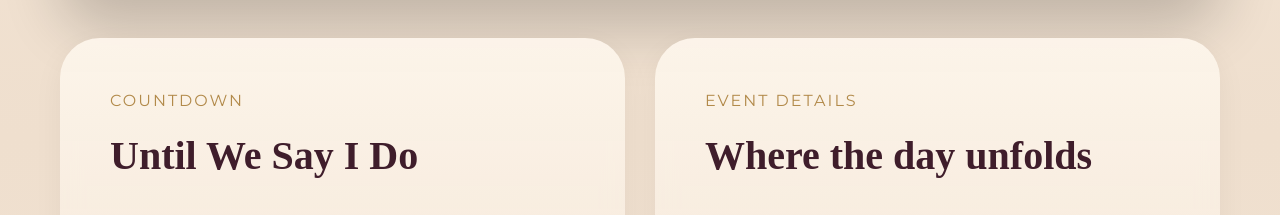
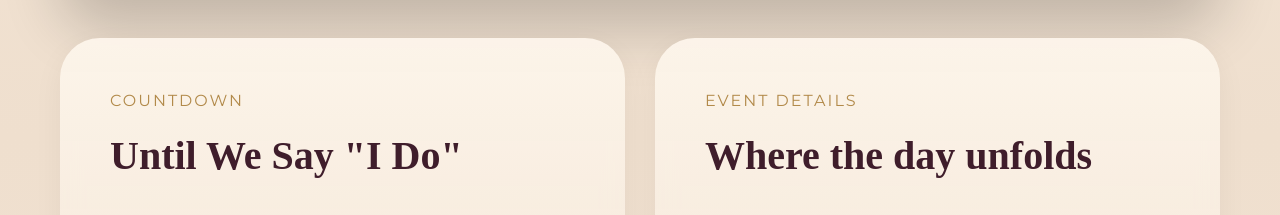
Before and after one commit to WhiZz-oO/Joel-Jeena-Wedding-Invitation, a website built with Vite: page index.html in a window 1280 px wide. Shown: the part 1734-1949 px from the top of the page. Built offline with nearby package versions, Linux system fonts and the light colour scheme.

Commit message:
Update description here

```diff
--- a/index.html
+++ b/index.html
@@ -85,7 +85,7 @@
             <!-- Countdown Card -->
             <div class="beige-card reveal">
                 <p class="card-label sans">Countdown</p>
-                <h2 class="card-title">Until We Say I Do</h2>
+                <h2 class="card-title">Until We Say "I Do"</h2>
                 <div id="timer" class="timer-container">
                     <div class="timer-box">
                         <span id="days">00</span>
```
